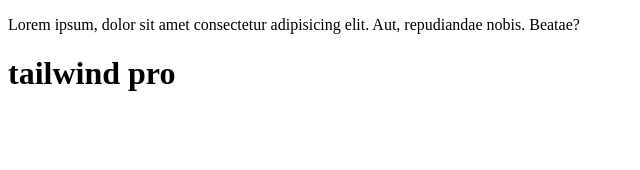
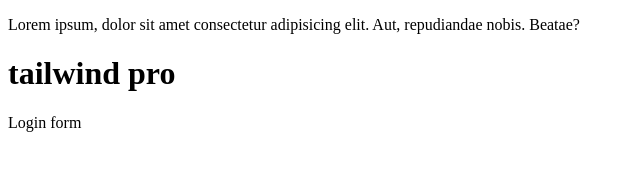
Before and after one commit to malekahetejaj4073-code/my-new-repo, a plain HTML site: page index.html in a window 1280 px wide. Shown: the full height of the page, 0-640 px from the left. Drawn offline with Linux system fonts and the light colour scheme.

Commit message:
Header added

```diff
--- a/index.html
+++ b/index.html
@@ -8,5 +8,6 @@
 <body>
 	<p>Lorem ipsum, dolor sit amet consectetur adipisicing elit. Aut, repudiandae nobis. Beatae?</p>
 	<h1>tailwind pro</h1>
+	<Header>Login form</Header>
 </body>
 </html>
```
